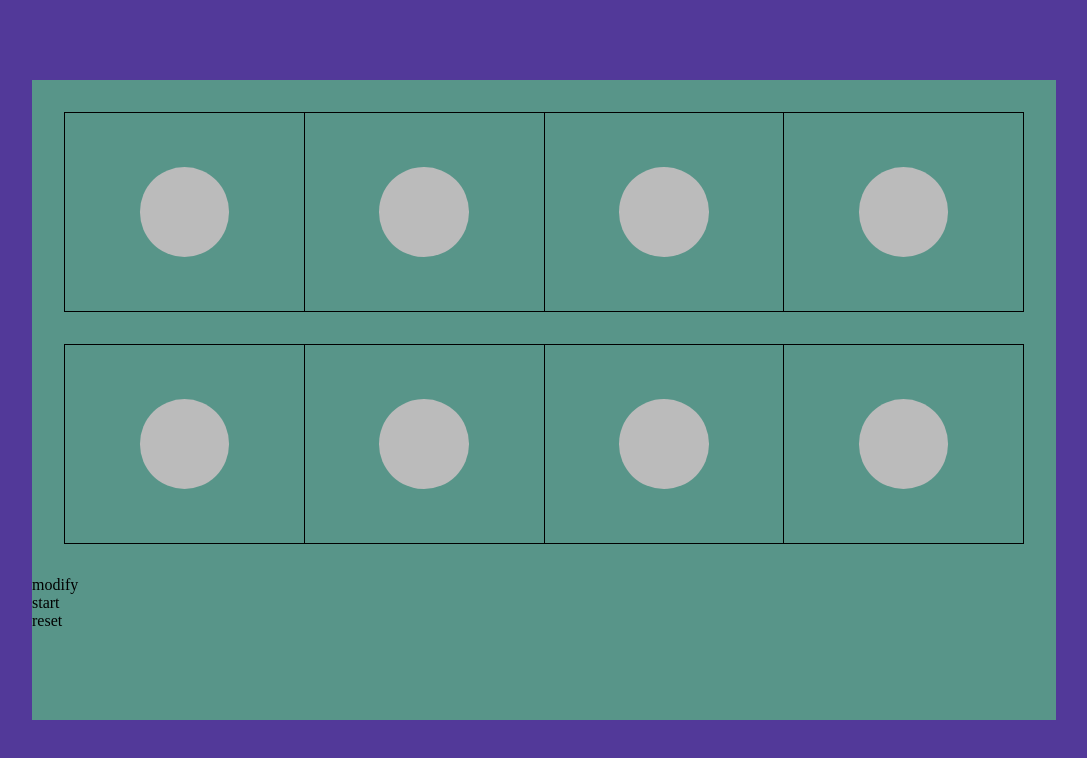
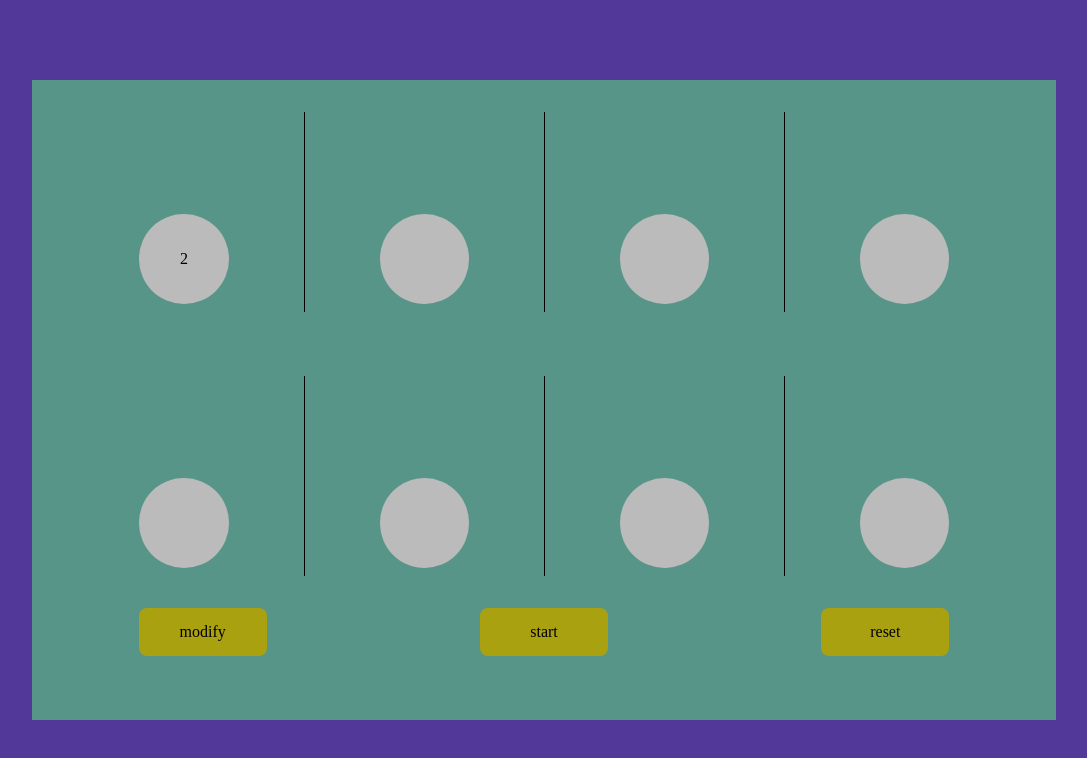
Before and after one commit to pepe05422/radixSort, a plain HTML site: page index.html in a window 1280 px wide. Shown: the whole page, without its empty margins (96-1183 px from the left). Drawn offline with Linux system fonts and the light colour scheme.

Commit message:
designed layout, and some effect

```diff
--- a/index.html
+++ b/index.html
@@ -13,39 +13,48 @@
         <div class="animator">
           <div class="row PreOrder">
             <div class="circlebox">
-              <div id="circle"></div>
+              <div id="circle">2</div>
             </div>
+
             <div class="circlebox">
               <div id="circle"></div>
             </div>
+
             <div class="circlebox">
               <div id="circle"></div>
             </div>
-            <div class="circlebox">
-              <div id="circle"></div>
-            </div>
-          </div>
-          <div class="row PostOrder">
-            <div class="circlebox">
-              <div id="circle"></div>
-            </div>
-            <div class="circlebox">
-              <div id="circle"></div>
-            </div>
-            <div class="circlebox">
-              <div id="circle"></div>
-            </div>
+
             <div class="circlebox">
               <div id="circle"></div>
             </div>
           </div>
 
-          <div class="buttons">
-            <div class="btn modify">modify</div>
-            <div class="btn start">start</div>
-            <div class="btn reset">reset</div>
+          <div class="row PostOrder">
+            <div class="circlebox">
+              <div id="circle"></div>
+            </div>
+
+            <div class="circlebox">
+              <div id="circle"></div>
+            </div>
+
+            <div class="circlebox">
+              <div id="circle"></div>
+            </div>
+
+            <div class="circlebox">
+              <div id="circle"></div>
+            </div>
           </div>
+
         </div>
+
+        <div class="buttons">
+          <a class="btn modify">modify</a>
+          <a class="btn start">start</a>
+          <a class="btn reset">reset</a>
+        </div>
+
       </div>
     </div>
   <script src="main.js"></script>
--- a/style.css
+++ b/style.css
@@ -1,9 +1,12 @@
+/** Configuraciones para todos los elementos del DOM reseteados para evitar conflictos con los navegadores **/
 * {
     box-sizing: border-box;
     margin: 0;
     padding: 0;
+    user-select: none;
 }
 
+/* Pantalla unica de la página que abarca el total de la pantalla */
 .body {
     width: 100vw;
     height: 100vh;
@@ -13,29 +16,40 @@
     justify-content: center;
 }
 
+/* el contenedor principal centrado en la pantalla */
 .main {
     background-color: #589589;
-    height: 80%;
-    width: 80%;
+    height: 80vh;
+    width: 80vw;
+}
+
+/* Contenedor de las lineas donde sucedera la animacion */
+.animator {
+    display: flex;
+    flex-direction: column;
 }
 
 .row {
     grid-template-columns: repeat(4, 1fr);
-    border-top: 1px solid #000000;
-    border-bottom: 1px solid #000000;
-    border-right: 1px solid #000000;
     height: 25vh;
     width: 1fr;
     margin: 2em;
     display: grid;
 }
+.row .circlebox:first-child {
+    border: 0;
+}
 
+.CircleBox {
+    display: unset;
+}
 .circlebox {
     padding: 8px 4px;
     border-left: 1px solid #000;
     display: grid;
     /* revisar como se comporta con 2 circulos en el box */
-    place-items: center;
+    align-items: flex-end;
+    justify-content: center;
 }
 
 #circle {
@@ -43,4 +57,30 @@
     width: 7vw;
     background-color: #bbbbbb;
     border-radius: 50%;
+    display: flex;
+    align-items: center;
+    justify-content: center;
 }
+
+/* Contenedor de los botones */
+.buttons {
+    width: 100%;
+    display: flex;
+    justify-content: space-around;
+}
+
+.btn {
+    width: 10vw;
+    height: 6vh;
+    background-color: #aaa111;
+    display: flex;
+    justify-content: center;
+    align-items: center;
+    border-radius: 8px;
+    cursor: pointer;
+
+}
+
+.btn:hover {
+    background-color: #ddd222;
+}
```
